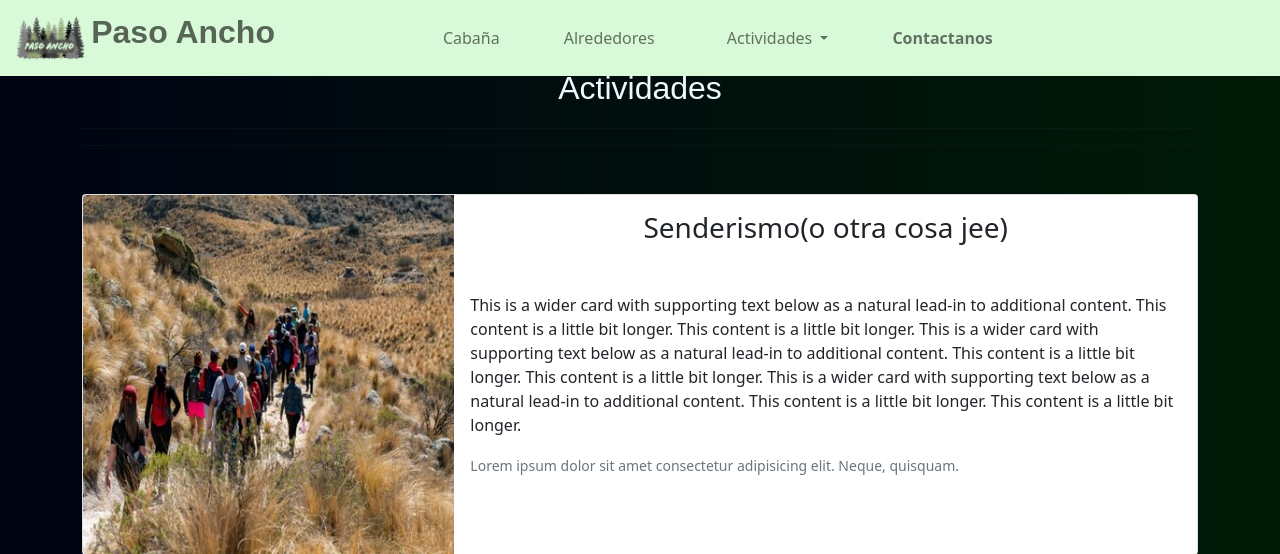
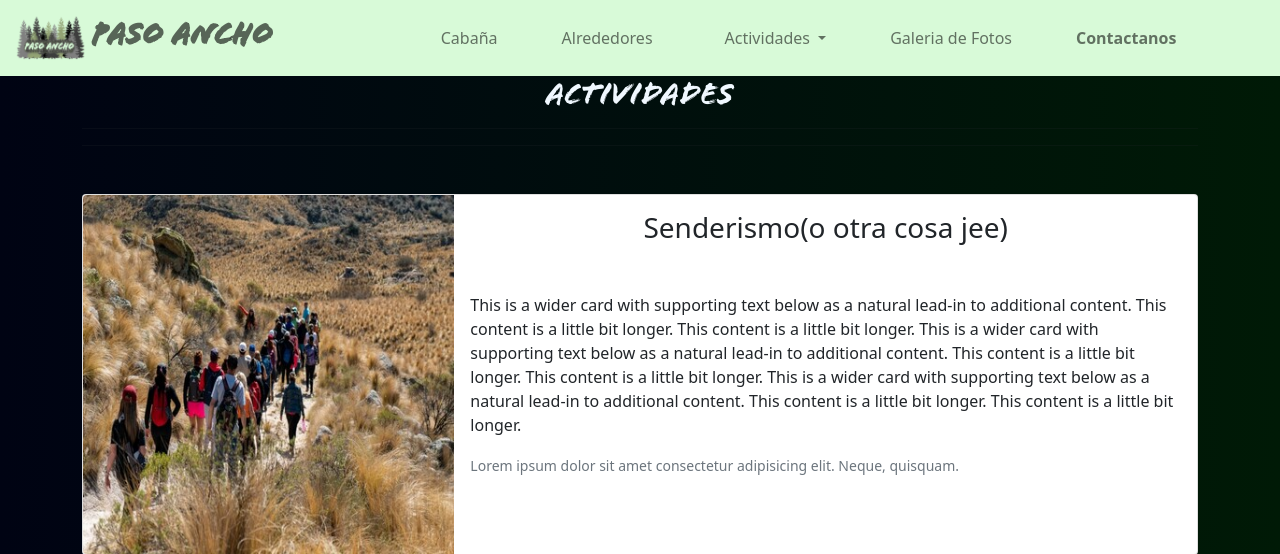
Before and after one commit to Gde-G/Paso-Ancho, a Django app: page /actividades/ in a window 1280 px wide. Shown: the top 554 px of the page. Run offline with Django 4.2, Linux system fonts and the light colour scheme; some libraries are stand-ins or nearby versions; some web fonts are replaced.

Commit message:
Adding img and fixing styles

```diff
--- a/static/style/style.scss
+++ b/static/style/style.scss
@@ -1,8 +1,7 @@
 @font-face {
     font-family: 'Flood';
-    src: url("{% url static '/fonts/Flood.ttf' %}");
+    src: url('../fonts/Flood.ttf');
 }
-
 body{
     background: rgb(0,3,19);
     background: linear-gradient(90deg, rgba(0,3,19,1) 0%, rgb(0, 26, 6) 100%);
--- a/templates/navbar.html
+++ b/templates/navbar.html
@@ -30,6 +30,10 @@
                 </li>
                 <li><hr class="dropdown-divider"></li>
                 <li class="nav-item ms-lg-5">
+                    <a class="nav-link" href="{% url 'contactanos' %}">Galeria de Fotos</a>
+                </li>
+                <li><hr class="dropdown-divider"></li>
+                <li class="nav-item ms-lg-5">
                     <a class="nav-link" href="{% url 'contactanos' %}"><strong> Contactanos</strong></a>
                 </li>
             </ul>
```
Also changed, not shown: static/style/style.css, 1 other file.
